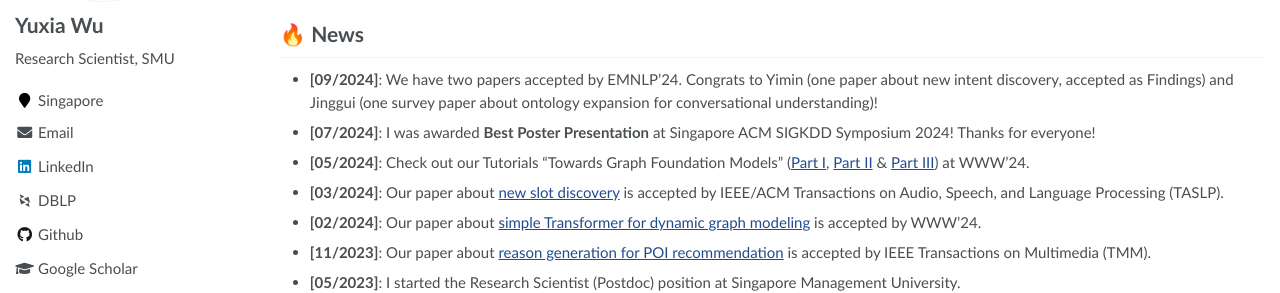
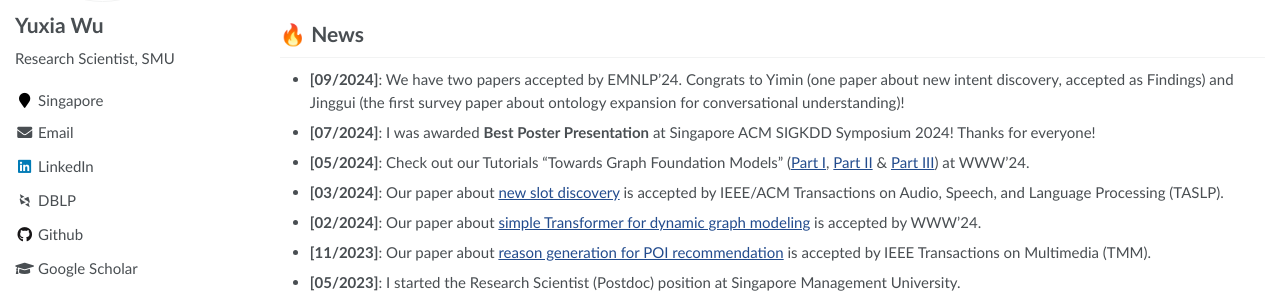
Before and after one commit to YuxiaWu/YuxiaWu.github.io, a Jekyll site: the page built from _pages/about.md, in a window 1280 px wide and 900 px high. Shown: the part 264-557 px from the top of the window. Built offline with Jekyll 4.4.1, drawn with Linux system fonts in a browser that asks for light colours; some web fonts are replaced.

Commit message:
Update about.md

```diff
--- a/_pages/about.md
+++ b/_pages/about.md
@@ -29,7 +29,7 @@ My name is Yuxia Wu, a research scientist at [Singapore Management University (S
 
 # 🔥 News
 
-- **[09/2024]**: We have two papers accepted by EMNLP'24. Congrats to Yimin (one paper about new intent discovery, accepted as Findings) and Jinggui (one survey paper about ontology expansion for conversational understanding)!
+- **[09/2024]**: We have two papers accepted by EMNLP'24. Congrats to Yimin (one paper about new intent discovery, accepted as Findings) and Jinggui (the first survey paper about ontology expansion for conversational understanding)!
 - **[07/2024]**: I was awarded **Best Poster Presentation** at Singapore ACM SIGKDD Symposium 2024! Thanks for everyone!
 - **[05/2024]**: Check out our Tutorials "Towards Graph Foundation Models" ([Part I](/my_papers/2024.05_WWW24Tutorial_GFM_Part1.pdf), [Part II](/my_papers/2024.05_WWW24Tutorial_GFM_Part2.pdf) & [Part III](/my_papers/2024.05_WWW24Tutorial_GFM_Part3.pdf)) at WWW'24.
 - **[03/2024]**: Our paper about [new slot discovery](/my_papers/Active_Discovering_New_Slots_for_Task_oriented_Conversation.pdf) is accepted by IEEE/ACM Transactions on Audio, Speech, and Language Processing (TASLP).
```
